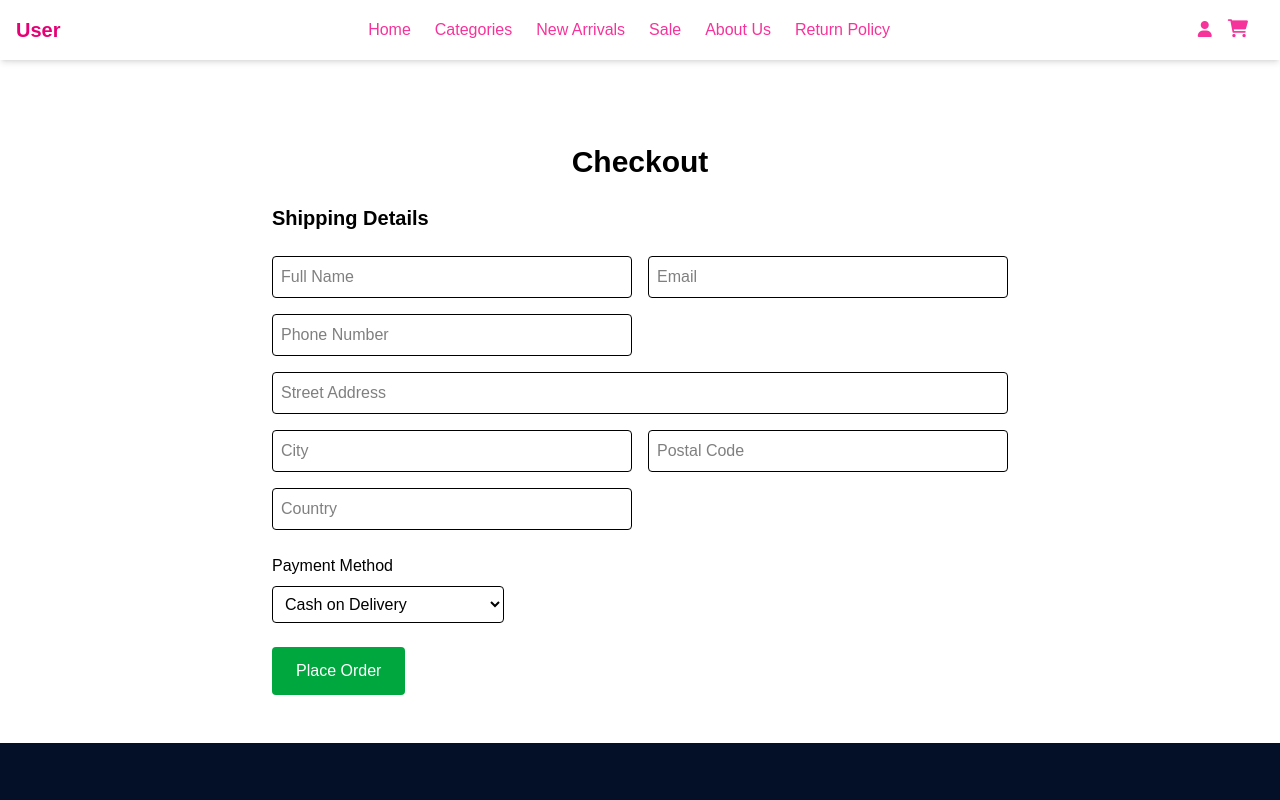
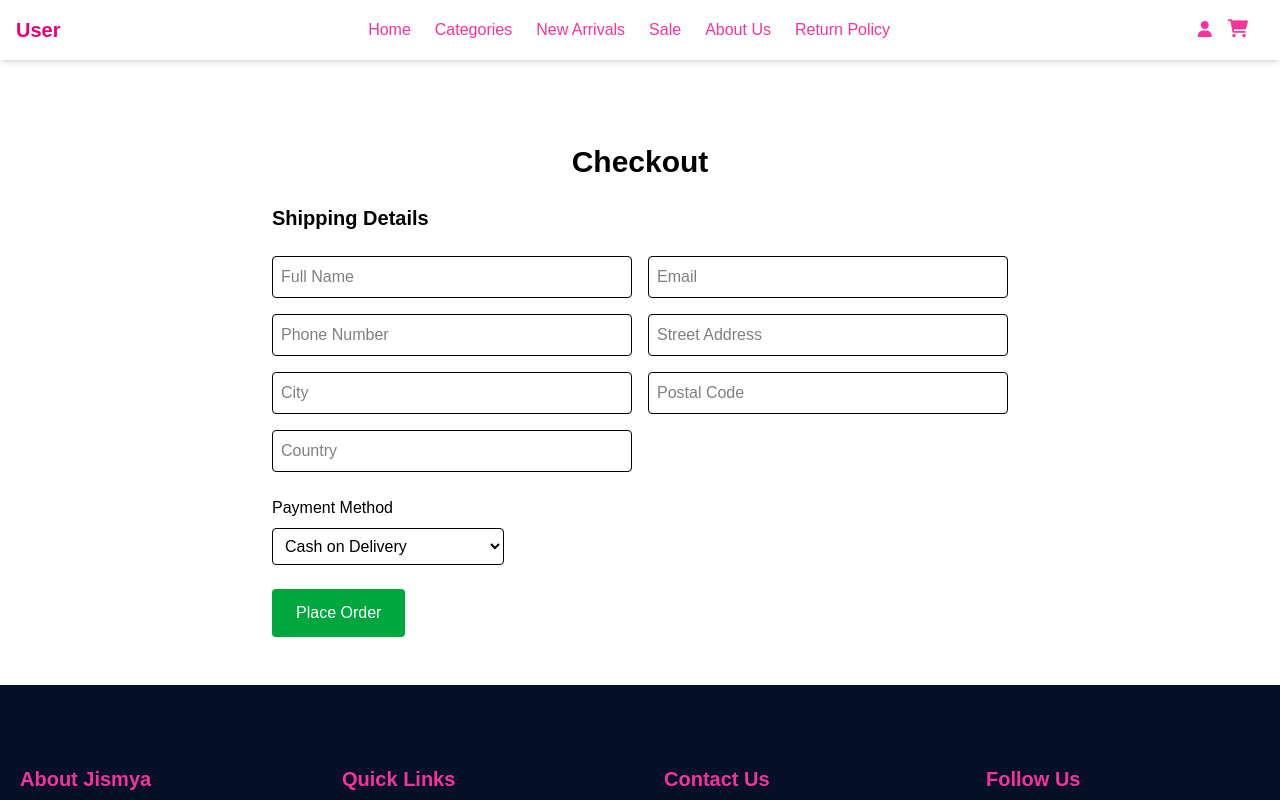
Before and after one commit to rahmatshah1310/jismya, a Next.js app: page /orders/addorders in a window 1280 px wide. Shown: the top 800 px of the page. Built offline with nearby package versions, Linux system fonts and the light colour scheme.

Commit message:
feat: Adding inputfiled component

```diff
--- a/src/app/orders/addorders/page.js
+++ b/src/app/orders/addorders/page.js
@@ -1,5 +1,6 @@
 'use client'
 
+import InputField from '@/components/ui/InputField'
 import { useCart } from '@/context/CartContext'
 import { useState } from 'react'
 
@@ -61,13 +62,13 @@ export default function OrderPage() {
         <h2 className="text-xl font-semibold">Shipping Details</h2>
 
         <div className="grid grid-cols-1 sm:grid-cols-2 gap-4">
-          <input name="fullName" value={form.fullName} onChange={handleChange} required placeholder="Full Name" className="border p-2 rounded" />
-          <input name="email" value={form.email} onChange={handleChange} required placeholder="Email" type="email" className="border p-2 rounded" />
-          <input name="phoneNumber" value={form.phoneNumber} onChange={handleChange} required placeholder="Phone Number" className="border p-2 rounded" />
-          <input name="street" value={form.street} onChange={handleChange} required placeholder="Street Address" className="border p-2 rounded col-span-full" />
-          <input name="city" value={form.city} onChange={handleChange} required placeholder="City" className="border p-2 rounded" />
-          <input name="postalCode" value={form.postalCode} onChange={handleChange} required placeholder="Postal Code" className="border p-2 rounded" />
-          <input name="country" value={form.country} onChange={handleChange} required placeholder="Country" className="border p-2 rounded" />
+          <InputField name="fullName" value={form.fullName} onChange={handleChange} required placeholder="Full Name" className="border p-2 rounded" />
+          <InputField name="email" value={form.email} onChange={handleChange} required placeholder="Email" type="email" className="border p-2 rounded" />
+          <InputField name="phoneNumber" value={form.phoneNumber} onChange={handleChange} required placeholder="Phone Number" className="border p-2 rounded" />
+          <InputField name="street" value={form.street} onChange={handleChange} required placeholder="Street Address" className="border p-2 rounded col-span-full" />
+          <InputField name="city" value={form.city} onChange={handleChange} required placeholder="City" className="border p-2 rounded" />
+          <InputField name="postalCode" value={form.postalCode} onChange={handleChange} required placeholder="Postal Code" className="border p-2 rounded" />
+          <InputField name="country" value={form.country} onChange={handleChange} required placeholder="Country" className="border p-2 rounded" />
         </div>
 
         {/* Payment Method */}
```
